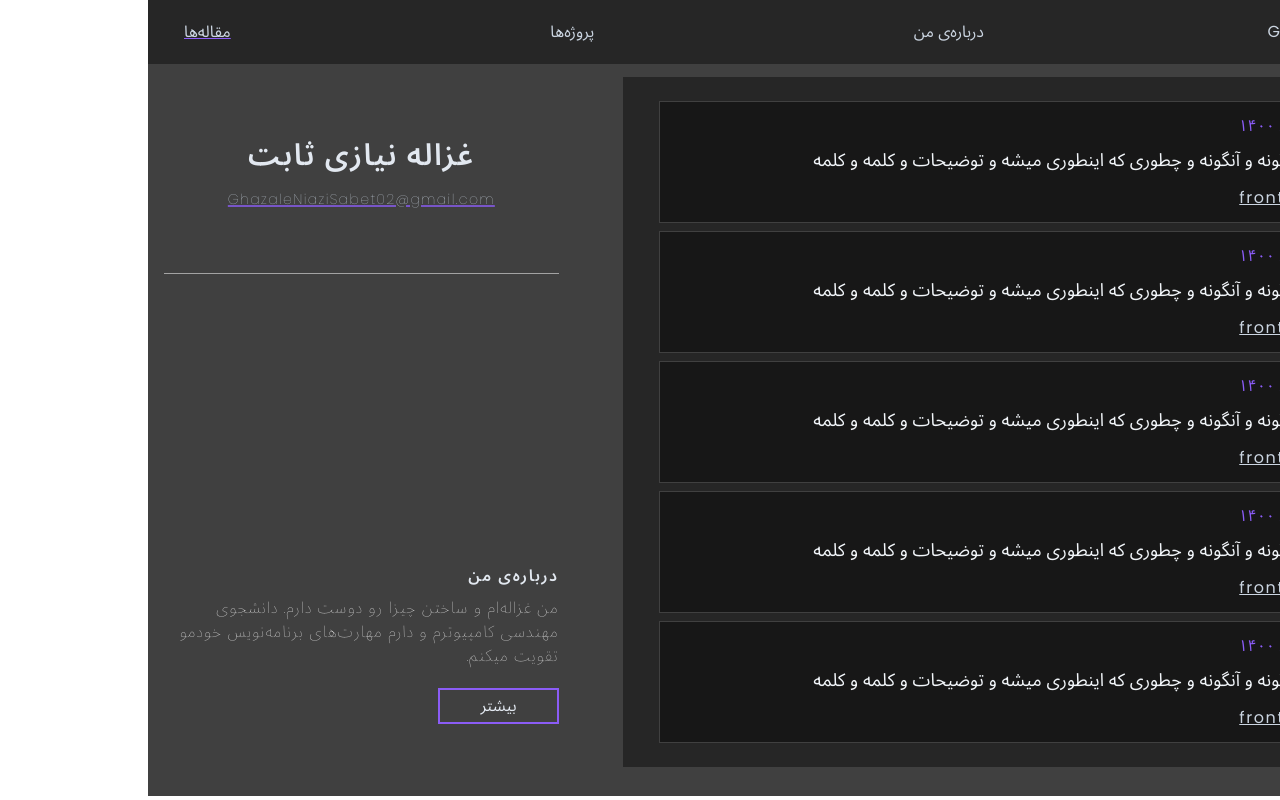
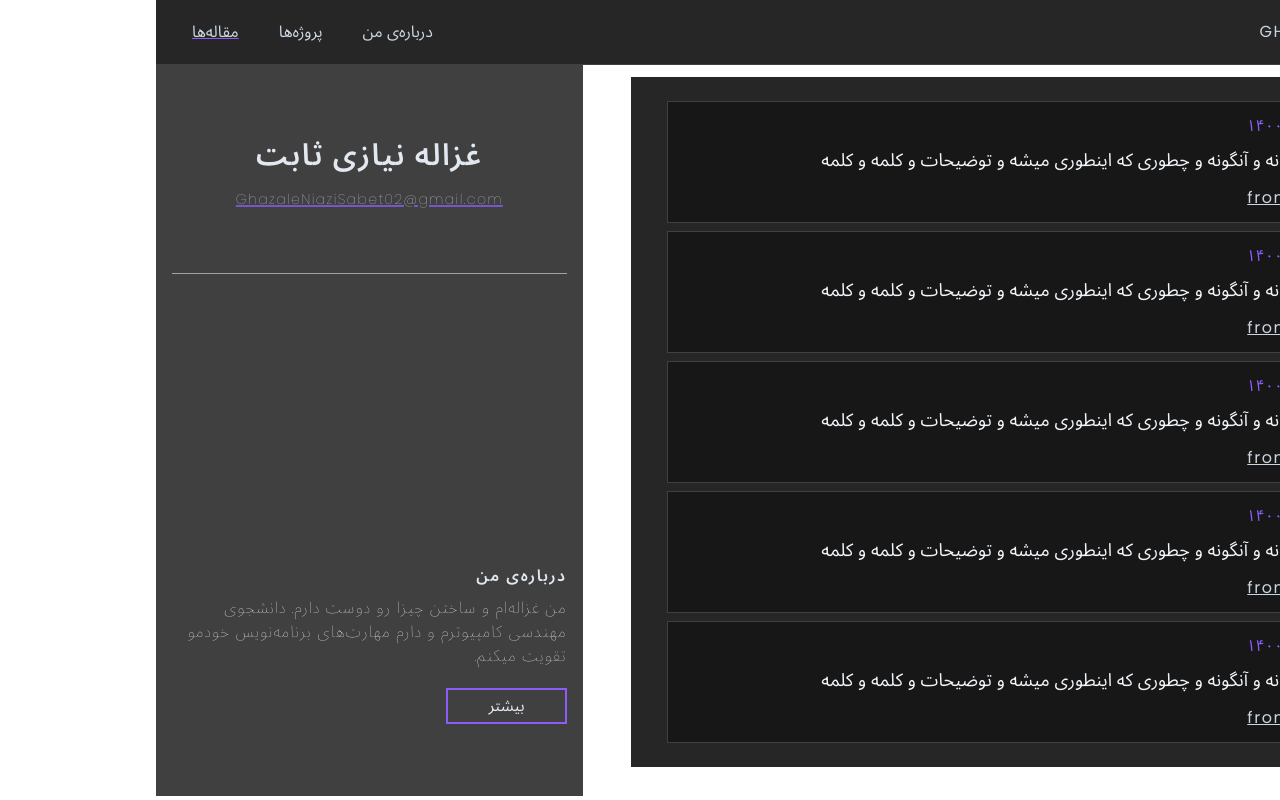
Before and after one commit to GhazalehNiazi/myblog, a React (Create React App) app: page /myblog/articles in a window 1280 px wide. Built offline with nearby package versions, Linux system fonts and the light colour scheme.

Commit message:
change navbar style

```diff
--- a/src/Layout/MainLayout.tsx
+++ b/src/Layout/MainLayout.tsx
@@ -14,10 +14,10 @@ const MainLayout = () => {
   };
 
   return (
-    <div className=" bg-neutral-900 ">
+    <div className=" ">
       <Menu setShowMenu={clickHandler} showMenu={showMenu} />
       <Navigation setShowMenu={clickHandler} showMenu={showMenu} />
-      <main className="bg-neutral-700 flex flex-col lg:flex-row lg:min-h-[91.4vh] lg:justify-between">
+      <main className=" flex flex-col lg:flex-row lg:min-h-[91.4vh] lg:justify-between">
         <Outlet />
         <Sidebar />
       </main>
--- a/src/components/Navigation.tsx
+++ b/src/components/Navigation.tsx
@@ -1,5 +1,5 @@
 import React from "react";
-import { NavLink , Link } from "react-router-dom";
+import { NavLink, Link } from "react-router-dom";
 const navItems: { name: string; link: string }[] = [
   { name: "درباره‌ی من", link: "/aboutme" },
   { name: "پروژه‌ها", link: "/projects" },
@@ -18,7 +18,7 @@ function Navigation({
       className={`bg-neutral-800 flex justify-between justify-items-center item-center content-center  py-5 text-slate-300 border-b border-neutral-700 px-4 `}
     >
       <nav className=" flex justify-between text-m w-full px-3">
-        <Link to="/" className="font-['Poppins'] tracking-widest ">
+        <Link to="/" className="font-['Poppins'] tracking-widest mr-4 ">
           GHAZALE NIAZI
         </Link>
         <div className="pl-3 md:hidden">
@@ -26,9 +26,10 @@ function Navigation({
             <span className="text-violet-500  text-2xl align-middle ">☰</span>
           </button>
         </div>
-        <div className="hidden md:flex justify-between w-8/12 px-2">
+
+        <div className="hidden md:flex md:align-start px-2">
           {navItems.map((item) => (
-            <button key={item.link} className="">
+            <button key={item.link} className="mr-10">
               <NavLink
                 to={item.link}
                 className={({ isActive }) =>
```
